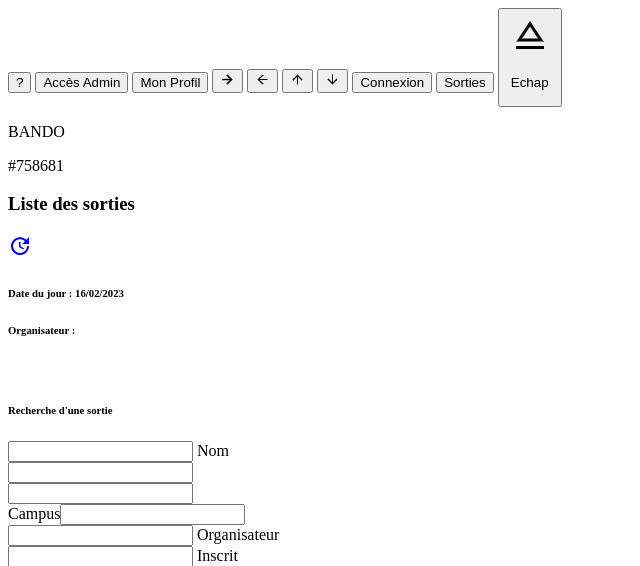
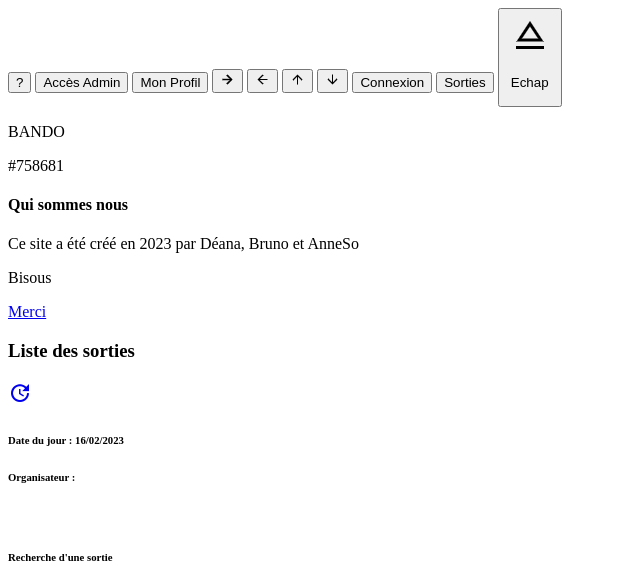
Before and after one commit to caliendojulien/bando, a Symfony app: template templates/sorties/sorties.html.twig in a window 1280 px wide. Shown: the top 566 px of the page, without its empty margins (0-640 px from the left). Run offline with Twig, Linux system fonts and the light colour scheme; the template is opened without the code that fills it, so the values that code supplies are empty; form fields are guessed from the names that the template uses; some libraries are stand-ins or nearby versions.

Commit message:
Css sur annulation sortie et ajout modale sur "?"

```diff
--- a/assets/styles/app.scss
+++ b/assets/styles/app.scss
@@ -284,6 +284,11 @@ td, th{
 }
 .pagination{
   font-size: 20px;
+}
+
+//page annulation sortie
+.btnAnnulerSortie {
+  margin-top: 5%;
 }
 
 //Page info sorties
--- a/src/Form/SortieAnnulationFormType.php
+++ b/src/Form/SortieAnnulationFormType.php
@@ -17,8 +17,7 @@ class SortieAnnulationFormType extends AbstractType
         $builder
             ->add('motifAnnulation', TextareaType::class,
                 ['attr' => ['class' => 'motif_annulation', 'pattern' => '^[^@&"()!_$*€£`+=\/;?#]+$', 'maxlength' => 200], 'required' => true,],
-            )
-            ->add('Enregistrer', SubmitType::class);
+            );
     }
 
     public function configureOptions(OptionsResolver $resolver): void
--- a/templates/navbar.html.twig
+++ b/templates/navbar.html.twig
@@ -7,9 +7,15 @@
             });
         }
     </script>
+    <script>
+        document.addEventListener('DOMContentLoaded', function() {
+            var elems = document.querySelectorAll('.modal');
+            var instances = M.Modal.init(elems, []);
+        });
+    </script>
     <div id="nav_bar">
         <div id="menu_nav_bar">
-            <button id="t1" class="touches_inactive">?</button>
+            <button id="t1"  data-target="modal1" class="touches_inactive modal-trigger">?</button>
             <button id="t2" class="touches_active" onclick="window.location.href='{{path('admin') }}'">Accès Admin</button>
             <button id="t3" class="touches_active" onclick="window.location.href='{{path('profil_modif') }}'">Mon Profil</button>
             <button id="t4" class="touches_inactive"><img src="{{asset('images/arrow_right.png')}}" width="15px" height="15px"></button>
@@ -62,4 +68,16 @@
             </div>
         </div>
     </div>
+
+    <!-- Modal Structure -->
+    <div id="modal1" class="modal">
+        <div class="modal-content">
+            <h4>Qui sommes nous</h4>
+            <p>Ce site a été créé en 2023 par Déana, Bruno et AnneSo</p>
+            <p>Bisous</p>
+        </div>
+        <div class="modal-footer">
+            <a href="#!" class="modal-close waves-effect waves-green btn-flat">Merci</a>
+        </div>
+    </div>
 {% endblock %}
```
Also changed, not shown: templates/sorties/annulation.html.twig (+12 -7 lines), templates/sorties/sortie-detail.html.twig (+6 -1 lines).
